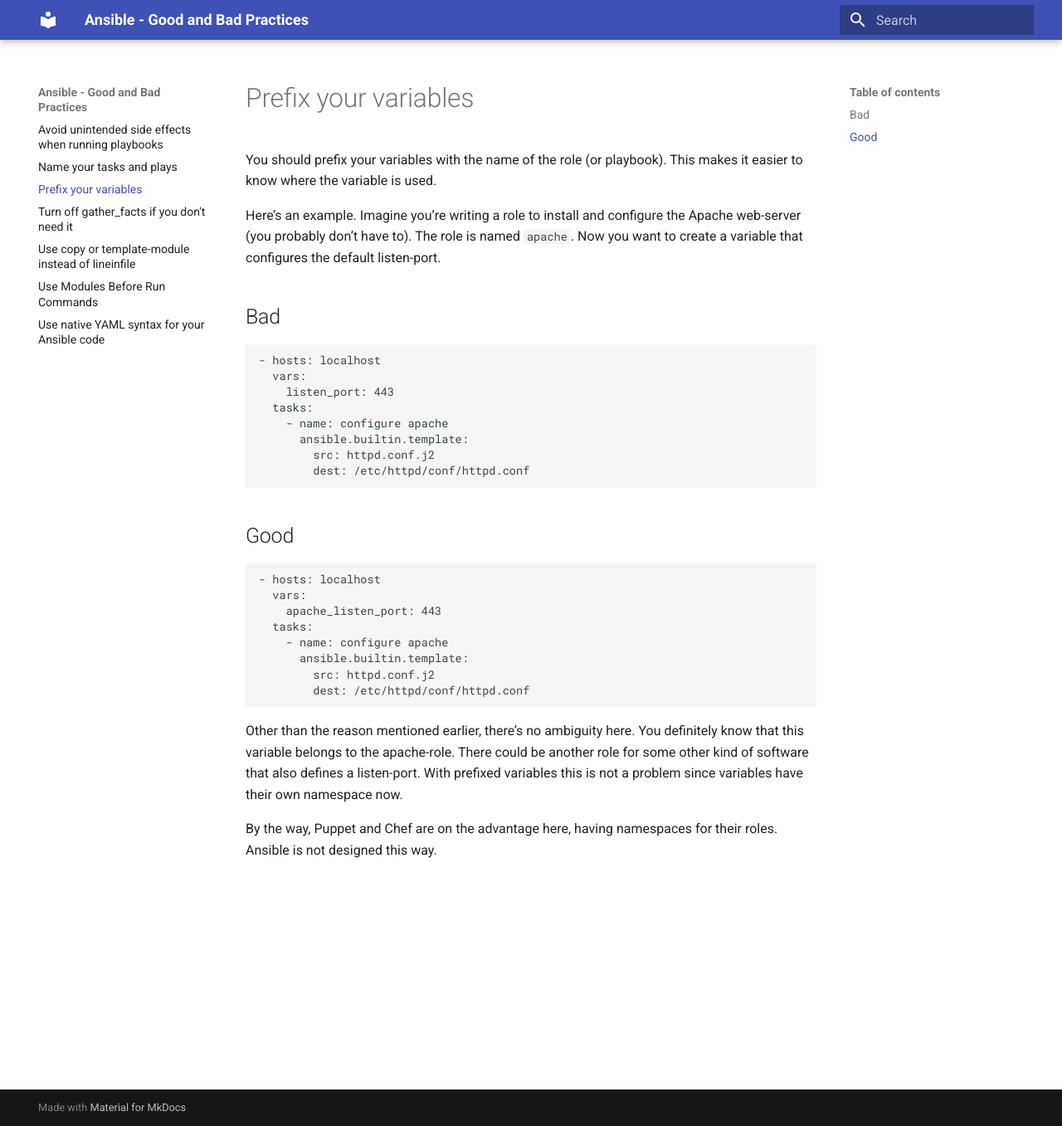
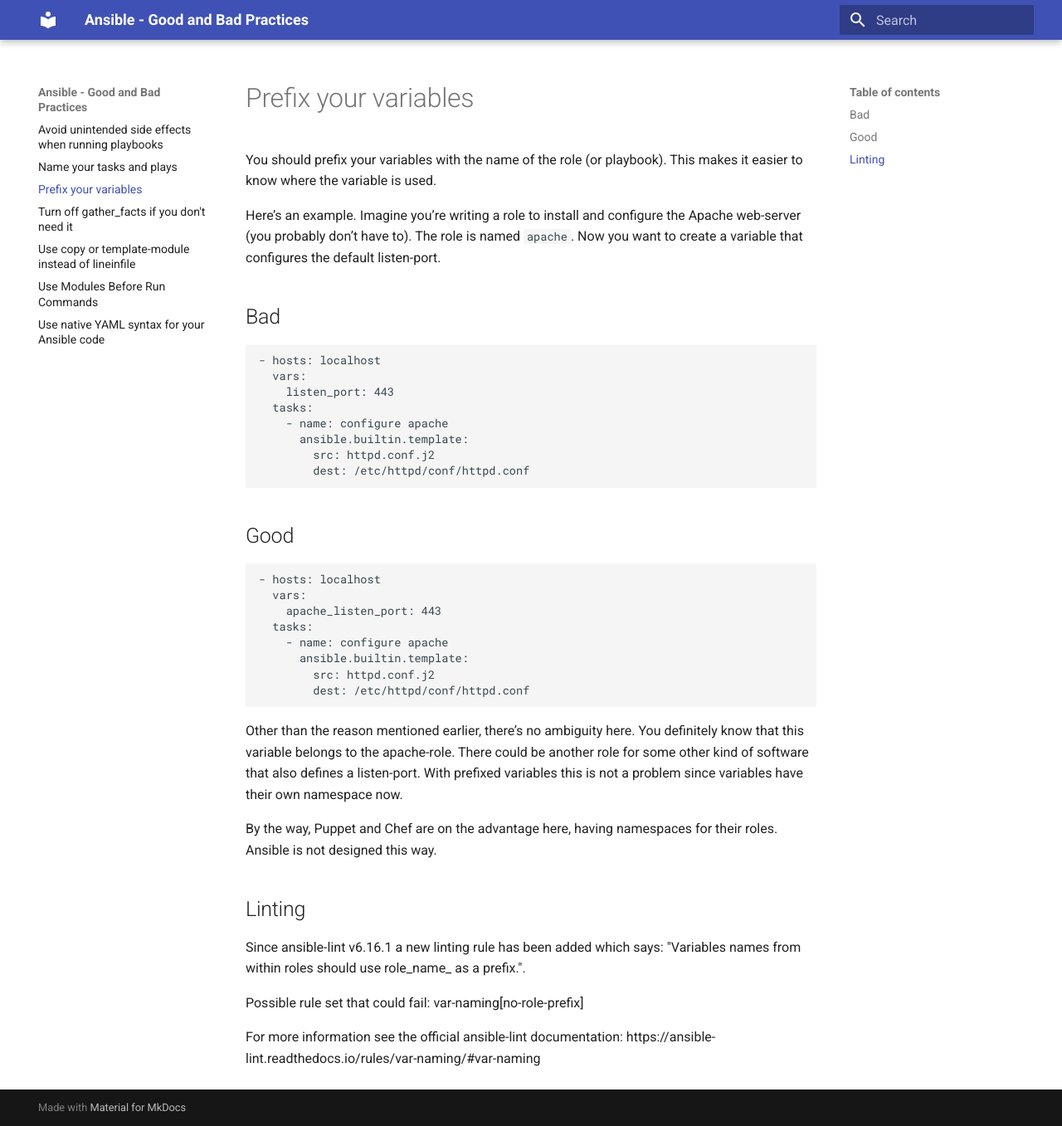
Before and after one commit to telekom-mms/ansible-bad-and-good-practices, an MkDocs documentation site: the page built from docs/prefix_your_variables.md, in a window 1280 px wide and 1357 px high. Shown: the whole window at 83% size. Built offline with MkDocs 1.6.1 and Material for MkDocs 9.7.7, drawn with Linux system fonts in a browser that asks for light colours.

Commit message:
added Linting part for prefix_your_variables.md

```diff
--- a/docs/prefix_your_variables.md
+++ b/docs/prefix_your_variables.md
@@ -34,3 +34,11 @@
 Other than the reason mentioned earlier, there’s no ambiguity here. You definitely know that this variable belongs to the apache-role. There could be another role for some other kind of software that also defines a listen-port. With prefixed variables this is not a problem since variables have their own namespace now.
 
 By the way, Puppet and Chef are on the advantage here, having namespaces for their roles. Ansible is not designed this way.
+
+## Linting
+
+Since ansible-lint v6.16.1 a new linting rule has been added which says: "Variables names from within roles should use role_name_ as a prefix.".
+
+Possible rule set that could fail: var-naming[no-role-prefix]
+
+For more information see the official ansible-lint documentation: https://ansible-lint.readthedocs.io/rules/var-naming/#var-naming
```
